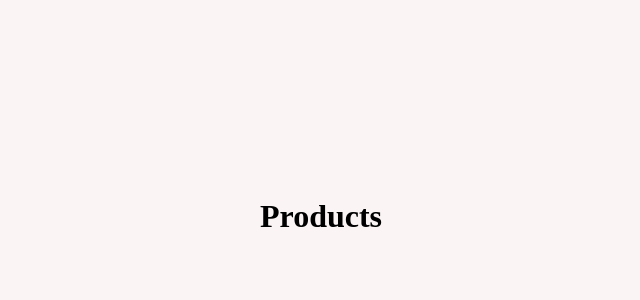
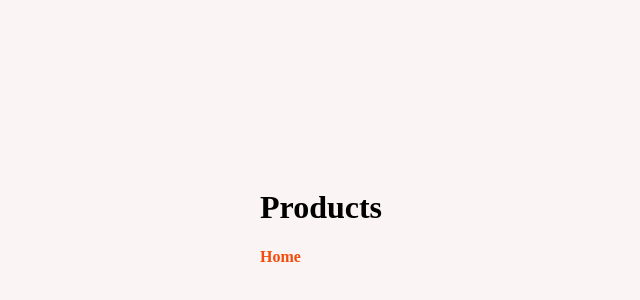
Before and after one commit to PedroJGC/react-router, a React (Vite) app: page /products in a window 1280 px wide. Shown: the part 184-484 px from the top of the page, without its empty margins (319-959 px from the left). Built offline with nearby package versions, Linux system fonts and the light colour scheme.

Commit message:
feat: back to home button

```diff
--- a/src/pages/Products.tsx
+++ b/src/pages/Products.tsx
@@ -2,6 +2,10 @@ export function Products() {
   return (
     <div>
       <h1>Products</h1>
+
+      <nav>
+        <a href="/">Home</a>
+      </nav>
     </div>
   )
 }
```
